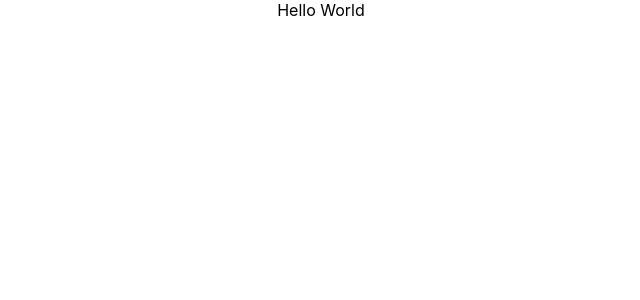
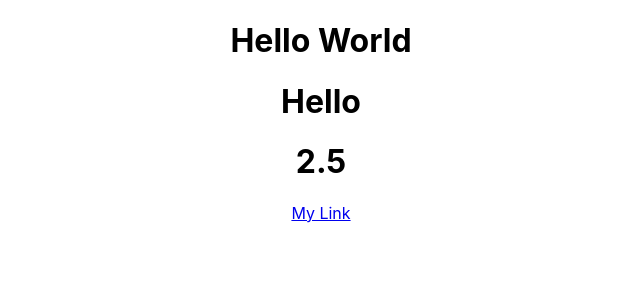
Before and after one commit to nagavenkatmelagiri/JavascriptProjects, a JavaScript app in the folder y24projects/my-blog/: page / in a window 1280 px wide. Shown: the top 300 px of the page, without its empty margins (319-959 px from the left). Built offline with nearby package versions, Linux system fonts and the light colour scheme; the HTML template or start-up script is replaced by a standard one.

Commit message:
expert 2

```diff
--- a/y24projects/my-blog/src/App.js
+++ b/y24projects/my-blog/src/App.js
@@ -1,12 +1,20 @@
+import './App.css';
 
-import './App.css';
 function App() {
+  const myStr = "Hello";
+  const a = 2.5;
+  const myLink = "https://newerp.kluniversity.in/";
+
   return (
     <div className="App">
       <div className="content">
-        Hello World
+        <h1>Hello World</h1>
+        <h1>{myStr}</h1>
+        <h1>{a}</h1>
+        <a href={myLink}>My Link</a>
       </div>
     </div>
   );
 }
+
 export default App;
```
